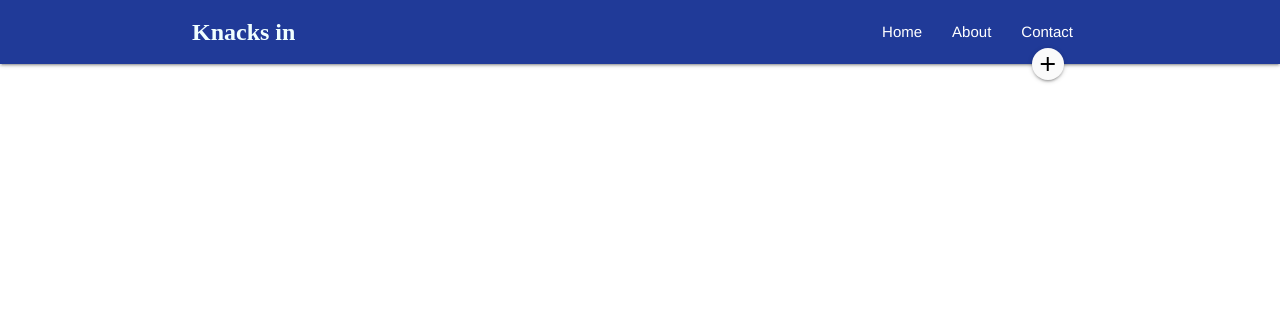
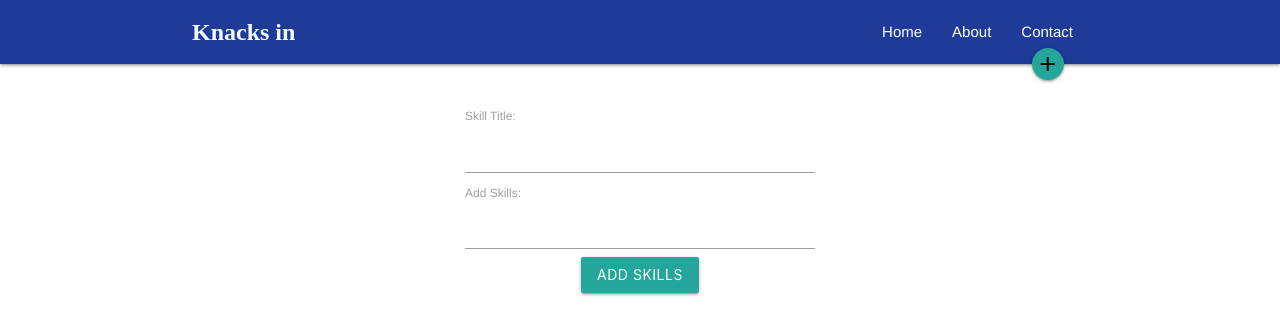
Before and after one commit to code-lad/skills-app, a Vue app: page /add-skills in a window 1280 px wide. Shown: the top 334 px of the page. Built offline with nearby package versions, Linux system fonts and the light colour scheme.

Commit message:
dynamic content

```diff
--- a/src/components/Navbar.vue
+++ b/src/components/Navbar.vue
@@ -5,8 +5,11 @@
       <nav class="nav">
         <div class="nav-wrapper container links">
           <img class="logo left" id="logo-img" src alt />
-          <a class="logo left">Knacks in</a>
-          <ul class="right hide-on-small-only">
+          <router-link class="logo left" to="/">Knacks in</router-link>
+          <a href="#!" class="right brand-logo sidenav-trigger menu" data-target="slide-out">
+            <i class="material-icons">menu</i>
+          </a>
+          <ul class="right hide-on-med-and-down">
             <li>
               <router-link to="/">Home</router-link>
             </li>
@@ -17,9 +20,10 @@
               <router-link to>Contact</router-link>
             </li>
           </ul>
-          <a class="btn-floating btn-small halfway-fab waves-effect waves-light grey lighten-5">
+          <router-link class="btn-floating btn-small halfway-fab" :to="{name:'AddSkills'}">
             <i class="material-icons">add</i>
-          </a>
+          </router-link>
+          <!-- <a class="btn-floating btn-small halfway-fab waves-effect waves-light grey lighten-5"></a> -->
         </div>
       </nav>
     </div>
@@ -82,6 +86,7 @@ export default {
   font-family: cursive;
   font-weight: 700;
   color: azure;
+  cursor: pointer;
 }
 #navbar .btn-floating i {
   color: black;
--- a/src/components/Skills.vue
+++ b/src/components/Skills.vue
@@ -1,6 +1,8 @@
 <template>
   <div id="skills">
-    <div class="card" v-for="skill in skills" :key="skill.id">
+    <div class="container">
+      <div class="row">
+        <div class="col s12 offset-l2 l4 card" v-for="skill in skills" :key="skill.id">
           <div class="card-content">
             <i class="material-icons delete" @click="skillsetDelete(skill.id)">delete</i>
             <span class="card-title">{{ skill.title }}</span>
@@ -12,6 +14,8 @@
           </div>
           <div class="card-action">
             <a href="#">Edit</a>
+          </div>
+        </div>
       </div>
     </div>
   </div>
@@ -29,9 +33,19 @@ export default {
     };
   },
   methods: {
+    //Delete Doc
     skillsetDelete(id) {
-      this.skills = this.skills.filter((skills) => {
-        return skills.id != id;
+      // this.skills = this.skills.filter((skills) => {
+      //   return skills.id != id;
+      // });
+      console.log(id);
+      db.collection("knacks")
+        .doc(id)
+        .delete()
+        .then(() => {
+          this.skills = this.skills.filter((skill) => {
+            return skill.id != id;
+          });
         });
     },
   },
@@ -48,16 +62,9 @@ export default {
       });
   },
 };
-</script>\
+</script>
 
 <style>
-#skills {
-  padding: 10px;
-  display: grid;
-  grid-template-columns: 1fr 1fr 1fr;
-  grid-gap: 30px;
-  margin-top: 30px;
-}
 #skills .card li {
   display: inline-block;
 }
--- a/src/router/index.js
+++ b/src/router/index.js
@@ -1,29 +1,36 @@
-import Vue from 'vue'
-import VueRouter from 'vue-router'
-import Home from '../views/Home.vue'
+import Vue from "vue";
+import VueRouter from "vue-router";
+import Home from "../views/Home.vue";
+import AddSkills from "../views/AddSkills.vue";
 
-Vue.use(VueRouter)
+Vue.use(VueRouter);
 
-  const routes = [
+const routes = [
   {
-    path: '/',
-    name: 'Home',
-    component: Home
+    path: "/",
+    name: "Home",
+    component: Home,
   },
   {
-    path: '/about',
-    name: 'About',
+    path: "/about",
+    name: "About",
     // route level code-splitting
     // this generates a separate chunk (about.[hash].js) for this route
     // which is lazy-loaded when the route is visited.
-    component: () => import(/* webpackChunkName: "about" */ '../views/About.vue')
-  }
-]
+    component: () =>
+      import(/* webpackChunkName: "about" */ "../views/About.vue"),
+  },
+  {
+    path: "/add-skills",
+    name: "AddSkills",
+    component: AddSkills,
+  },
+];
 
 const router = new VueRouter({
-  mode: 'history',
+  mode: "history",
   base: process.env.BASE_URL,
-  routes
-})
+  routes,
+});
 
-export default router
+export default router;
--- /dev/null
+++ b/src/views/AddSkills.vue
@@ -0,0 +1,68 @@
+<template>
+  <div id="add-skills">
+    <div class="container">
+      <form @submit.prevent="AddSkills">
+        <div class="field title">
+          <label for="title">Skill Title:</label>
+          <input type="text" autocomplete="off" name="title" v-model="title" />
+        </div>
+        <div v-for="(skill, index) in skills" :key="index">
+          <label for="skill">Add Skills</label>
+          <input type="text" name="skill" v-model="skills[index]" />
+          <span class="chip">
+            {{skills[index]}}
+            <i class="material-icons">clear</i>
+          </span>
+        </div>
+        <div class="field add-skills">
+          <label for="add-skills">Add Skills:</label>
+          <input
+            type="text"
+            autocomplete="off"
+            name="add-skills"
+            @keydown.tab.prevent="addIn"
+            v-model="another"
+          />
+        </div>
+        <div class="field center">
+          <p v-if="feedback" class="red-text">{{feedback}}</p>
+          <button class="btn btn-primary">Add Skills</button>
+        </div>
+      </form>
+    </div>
+  </div>
+</template>
+<script>
+export default {
+  name: "AddSkills",
+  data() {
+    return {
+      title: null,
+      another: null,
+      skills: [],
+      feedback: "",
+    };
+  },
+  methods: {
+    AddSkills() {
+      console.log(this.title, this.skills);
+    },
+    addIn() {
+      if (this.another) {
+        this.skills.push(this.another);
+        console.log(this.skills);
+        this.another = null;
+        this.feedback = null;
+      } else {
+        this.feedback = "Please enter valid value";
+      }
+    },
+  },
+};
+</script>
+<style>
+#add-skills {
+  max-width: 500px;
+  margin: 40px auto;
+}
+</style>
--- a/src/views/Home.vue
+++ b/src/views/Home.vue
@@ -3,7 +3,6 @@
     <Skills />
   </div>
 </template>
-
 <script>
 import Skills from "../components/Skills";
 export default {
```
Lines whose indentation alone changed are shown as unchanged.
